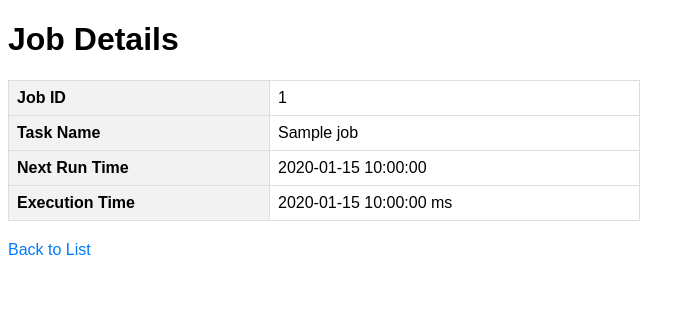
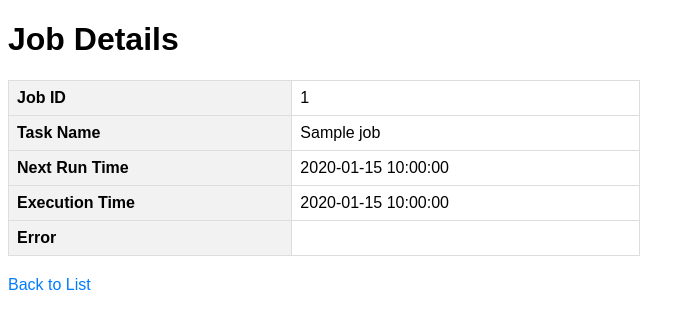
Before and after one commit to ahashim01/cron-schedular, a Flask app: template app/templates/job_details.html in a window 1280 px wide. Shown: the top 329 px of the page, without its empty margins (0-695 px from the left). Run offline with Flask 3, Linux system fonts and the light colour scheme; the template is opened without the code that fills it: most values are stand-ins (such as "Sample title", 1, 10 or a date in 2020).

Commit message:
Capture the error if the schedule task raise error

```diff
--- a/app/templates/job_details.html
+++ b/app/templates/job_details.html
@@ -29,7 +29,11 @@
         </tr>
         <tr>
             <th>Execution Time</th>
-            <td>{{ execution_time }} ms</td>
+            <td>{{ execution_time }}</td>
+        </tr>
+        <tr>
+            <th>Error</th>
+            <td>{{ error_info }}</td>
         </tr>
         <!-- Include other job details we want to display -->
     </table>
--- a/app/views.py
+++ b/app/views.py
@@ -63,9 +63,13 @@
 def job_details(job_id):
     job = scheduler.get_job_info(job_id)
     execution_time = scheduler.get_execution_time(job_id)
+    error_info = scheduler.get_job_error(job_id)
     if job:
         return render_template(
-            "job_details.html", job=job, execution_time=execution_time
+            "job_details.html",
+            job=job,
+            execution_time=execution_time,
+            error_info=error_info,
         )
     else:
         return "Job not found", 404
--- a/scheduler/scheduler.py
+++ b/scheduler/scheduler.py
@@ -13,6 +13,7 @@
         self.scheduler.start()
         self.jobs = {}
         self.execution_times = {}
+        self.job_errors = {}
 
     def add_job(
         self, job_id, func, start_in=None, frequency=None, args=None, kwargs=None
@@ -54,3 +55,6 @@
 
     def get_execution_time(self, job_id):
         return self.execution_times.get(job_id)
+
+    def get_job_error(self, job_id):
+        return self.job_errors.get(job_id)
--- a/scheduler/tasks.py
+++ b/scheduler/tasks.py
@@ -2,4 +2,5 @@
 
 
 def sample_task(arg):
-    print(f"Task executed with argument: {arg}")
+    # print(f"Task executed with argument: {arg}")
+    raise ValueError("This is a sample error.")
```
Also changed, not shown: utils.py (+15 -10 lines).
